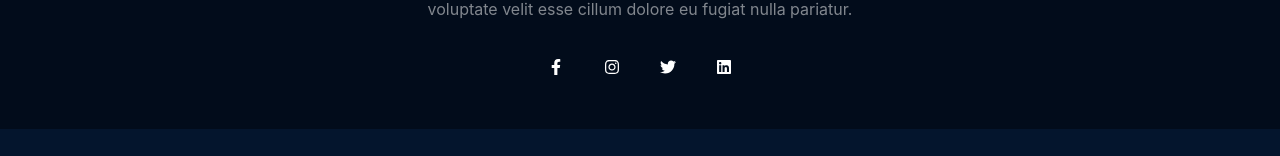
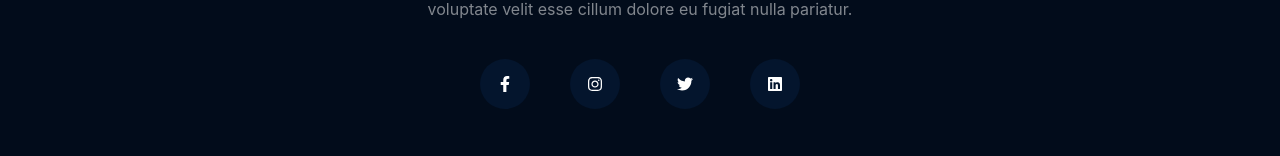
Before and after one commit to khushiiiii24/MovixClone, a React (Vite) app: page / in a window 1280 px wide. Shown: the part 1153-1309 px from the top of the page. Before the commit the page ends 1282 px from the top, so only its background shows below. Built offline with nearby package versions, Linux system fonts and the light colour scheme; no server answers.

Commit message:
new commit

```diff
--- a/src/components/Footer.css
+++ b/src/components/Footer.css
@@ -23,3 +23,14 @@
     margin: 40px;
     opacity: 0.5;
 }
+.FooterIcons li{
+    width: 50px;
+    height: 50px;
+    border-radius: 50%;
+    background-color: #04152d;
+    display: flex;
+    align-items: center;
+    justify-content: center;
+    cursor: pointer;
+    transition: all ease .3s;
+}
```
